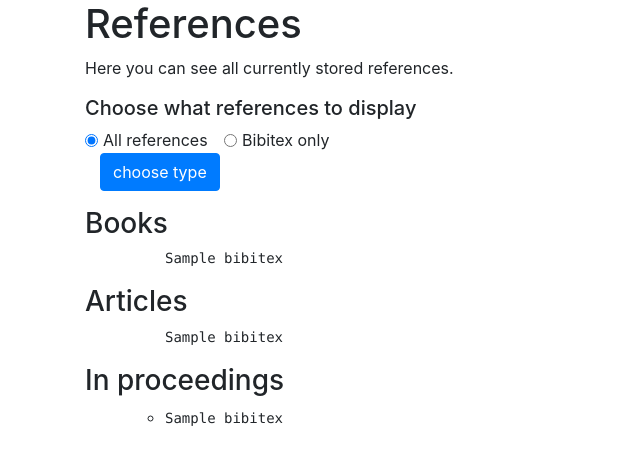
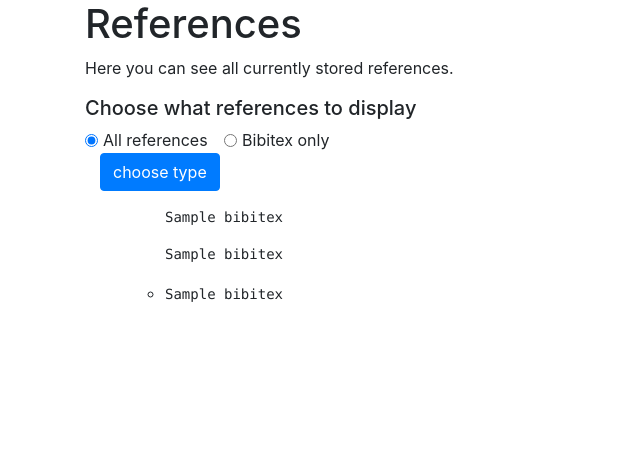
Before and after one commit to neoh-uni/ohtu-citecontroller, a Flask app: template src/templates/references.html in a window 1280 px wide. Shown: the part 56-521 px from the top of the page, without its empty margins (0-640 px from the left). Run offline with Flask 3, Linux system fonts and the light colour scheme; the template is opened without the code that fills it: most values are stand-ins (such as "Sample title", 1, 10 or a date in 2020); some libraries are stand-ins or nearby versions.

Commit message:
update references.html

```diff
--- a/src/templates/references.html
+++ b/src/templates/references.html
@@ -107,7 +107,6 @@
       {% if bibitex %}
       {% if books %}
 
-      <h3>Books</h3>
       <ul>
         {% for book in books %}
         <ul>
@@ -121,7 +120,7 @@
 
 
       {% if articles %}
-      <h3>Articles</h3>
+
       <ul>
         {% for article in articles %}
         <ul>
@@ -132,7 +131,7 @@
       {% endif %}
 
       {% if in_proceedings %}
-      <h3>In proceedings</h3>
+
       <ul>
         {% for in_proceeding in in_proceedings %}
         <ul>
```
